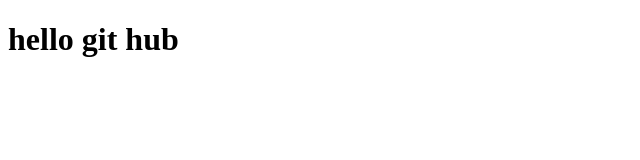
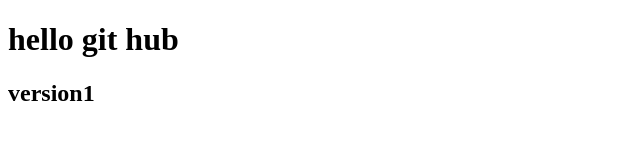
Before and after one commit to shyam-30/gitutubebranch, a plain HTML site: page index.html in a window 1280 px wide. Shown: the whole page, without its empty margins (0-640 px from the left). Drawn offline with Linux system fonts and the light colour scheme.

Commit message:
nw branch

```diff
--- a/index.html
+++ b/index.html
@@ -8,6 +8,7 @@
 </head>
 <body>
     <h1>hello git hub </h1>
+    <h2>version1</h2>
 
 </body>
 </html>
```
